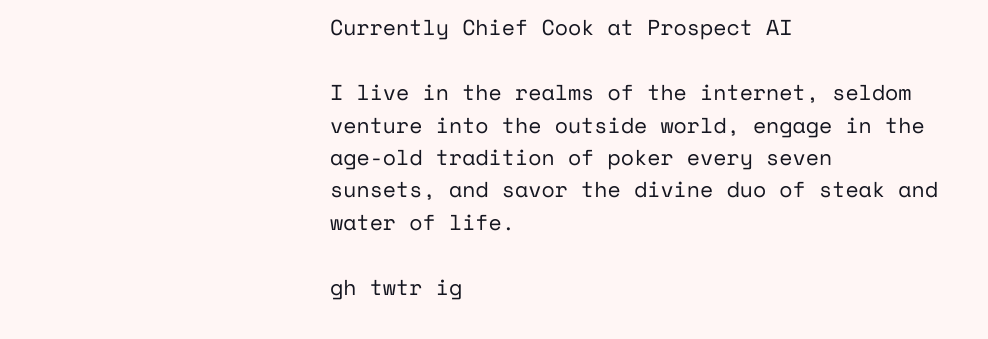
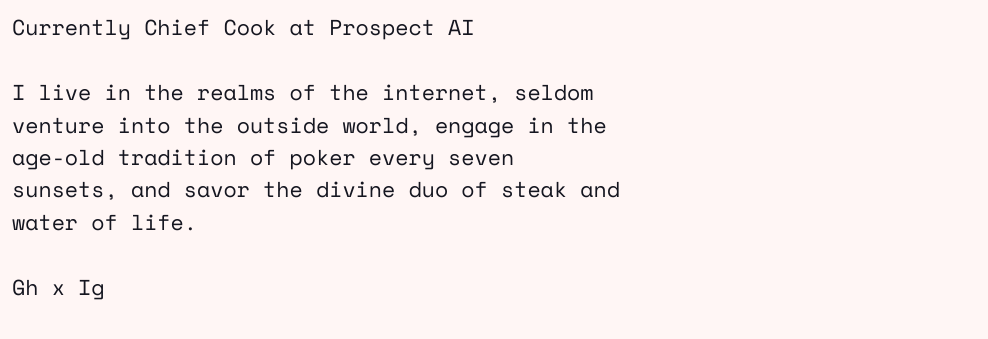
Before and after one commit to 0xgana/site, a plain HTML site: page index.html in a window 1280 px wide. Shown: the part 183-522 px from the top of the page, without its empty margins (0-988 px from the left). Drawn offline with nearby package versions, Linux system fonts and the light colour scheme.

Commit message:
Update index.html

```diff
--- a/index.html
+++ b/index.html
@@ -16,16 +16,16 @@
 </head>
 
 <body>
-    <main>
+    <main style="margin:12px">
         <h1>idk why you're here, but anyway.</h1>
         <h2>Currently Chief Cook at <a href="https://prospectai.co" target="_blank">Prospect AI</a></h2>
         <h2>
             I live in the realms of the internet, seldom venture into the outside world, engage in the age-old tradition of poker every seven sunsets, and savor the divine duo of steak and water of life.
         </h2>
         <h2>
-            <a href="https://github.com/0xgana" target="_blank">gh</a>
-            <a href="https://twitter.com/0xgana" target="_blank">twtr</a>
-            <a href="https://www.instagram.com/0xgana/" target="_blank">ig</a>
+            <a href="https://github.com/0xgana" target="_blank">Gh</a>
+            <a href="https://twitter.com/0xgana" target="_blank">x</a>
+            <a href="https://www.instagram.com/0xgana/" target="_blank">Ig</a>
 
         </h2>
     </main>
```
